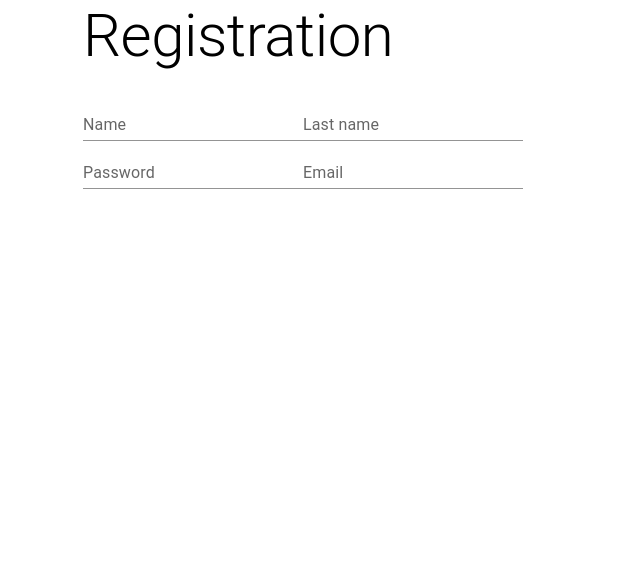
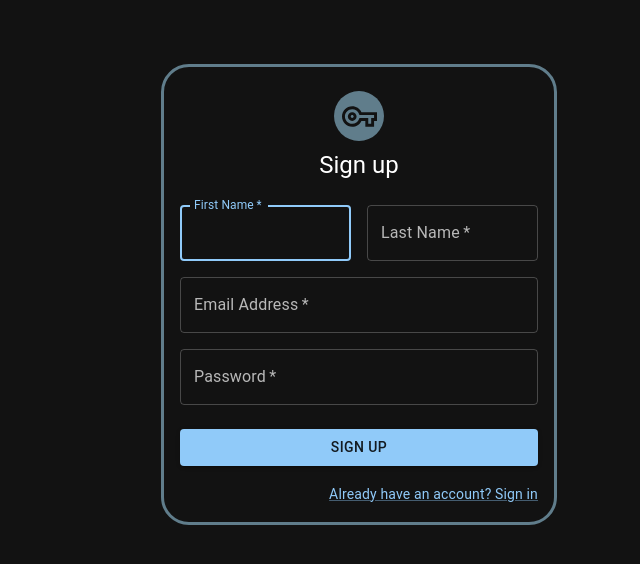
Before and after one commit to Narekmaralchyan/s-network, a React (Create React App) app: page /registration in a window 1280 px wide. Shown: the top 564 px of the page, without its empty margins (281-921 px from the left). Built offline with nearby package versions, Linux system fonts and the light colour scheme.

Commit message:
create sign up page

```diff
--- a/package.json
+++ b/package.json
@@ -5,6 +5,7 @@
   "dependencies": {
     "@emotion/react": "^11.10.5",
     "@emotion/styled": "^11.10.5",
+    "@mui/icons-material": "^5.11.0",
     "@mui/material": "^5.11.1",
     "@mui/styled-engine-sc": "^5.11.0",
     "@reduxjs/toolkit": "^1.9.1",
@@ -23,6 +24,7 @@
     "react-scripts": "5.0.1",
     "styled-components": "^5.3.6",
     "typescript": "^4.9.4",
+    "uuid": "^9.0.0",
     "web-vitals": "^2.1.4"
   },
   "scripts": {
@@ -50,6 +52,7 @@
     ]
   },
   "devDependencies": {
+    "@types/uuid": "^9.0.0",
     "@typescript-eslint/eslint-plugin": "^5.47.0",
     "@typescript-eslint/parser": "^5.47.0",
     "eslint": "^8.30.0",
--- /dev/null
+++ b/src/componenets/loading/index.tsx
@@ -0,0 +1,17 @@
+import * as React from 'react';
+
+import Backdrop from '@mui/material/Backdrop';
+import CircularProgress from '@mui/material/CircularProgress';
+
+export default function SimpleBackdrop() {
+    return (
+        <div>
+            <Backdrop
+                sx={{ color: 'white', zIndex: 100 }}
+                open={true}
+            >
+                <CircularProgress color="inherit" size="100px"/>
+            </Backdrop>
+        </div>
+    );
+}
--- a/src/features/current_user/currentUserSlice.ts
+++ b/src/features/current_user/currentUserSlice.ts
@@ -1,15 +1,31 @@
 import { createSlice } from '@reduxjs/toolkit';
 
-const initialState = {
+import { IState } from 'interfaces';
 
+const initialState:IState<string> = {
+    status: 'idle',
+    data: null
 };
 
 const currentUserSlice = createSlice({
     name: 'currentUser',
     initialState,
     reducers: {
+        setUserId: (state, action) => {
+            state.status = 'idle';
+            state.data = action.payload;
+        },
 
+        setLoading: (state) => {
+            state.status = 'loading';
+        },
+
+        setFail: (state) => {
+            state.status = 'fail';
+        }
     }
 });
 
+export const { setUserId, setLoading, setFail } = currentUserSlice.actions;
+
 export default currentUserSlice.reducer;
--- a/src/firebase/firebaseConfig.tsx
+++ b/src/firebase_configs/firebaseConfig.tsx
@@ -1,5 +1,6 @@
 import { initializeApp } from 'firebase/app';
 import { getDatabase, ref } from 'firebase/database';
+import '@firebase/auth';
 
 const index = {
     apiKey: 'AIzaSyA-JgZBc2ddF-01ffX8S8hv_i1gTk_u7Ps',
@@ -12,5 +13,5 @@ const index = {
 
 const app = initializeApp(index);
 
-const db = getDatabase();
-const starCountRef = ref(db, 'users/');
+export const db = getDatabase();
+export const starCountRef = ref(db, 'users/');
--- /dev/null
+++ b/src/interfaces/index.ts
@@ -0,0 +1,4 @@
+export interface IState<T> {
+    status: 'idle' | 'loading' | 'fail';
+    data: T | null
+}
--- a/src/pages/registration/index.tsx
+++ b/src/pages/registration/index.tsx
@@ -1,26 +1,134 @@
-import React, {FC} from 'react';
+import React, {FC, FormEvent} from 'react';
 
-import {Container, TextField, Typography} from '@mui/material';
+import {useAppDispatch, useAppSelector} from 'app/hooks';
+import { setLoading, setFail, setUserId } from '../../features/current_user/currentUserSlice';
 
-const Registration: FC = () => {
+import { setUser } from 'utils/setUser';
+
+import Avatar from '@mui/material/Avatar';
+import Button from '@mui/material/Button';
+import CssBaseline from '@mui/material/CssBaseline';
+import TextField from '@mui/material/TextField';
+import Link from '@mui/material/Link';
+import Grid from '@mui/material/Grid';
+import Box from '@mui/material/Box';
+import VpnKeyOutlinedIcon from '@mui/icons-material/VpnKeyOutlined';
+import Typography from '@mui/material/Typography';
+import Container from '@mui/material/Container';
+import { createTheme, ThemeProvider } from '@mui/material/styles';
+import SimpleBackdrop from 'componenets/loading';
+
+
+const theme = createTheme({
+    palette: {
+        mode: 'dark'
+    }
+});
+
+const SignUp: FC = () => {
+    const status = useAppSelector(state => state.currentUser.status);
+    const dispatch = useAppDispatch();
+
+    const submitRegistration = (event: FormEvent<HTMLFormElement>) => {
+        dispatch(setLoading());
+        setUser(event).then(userId => {
+            dispatch(setUserId(userId));
+        }).catch(err => {
+            dispatch(setFail());
+        });
+    };
+
     return (
-        <div className="registration-box">
-            <Container maxWidth="sm">
-                <form>
-                    <Typography variant="h2" gutterBottom>
-                        Registration
+        <ThemeProvider theme={theme}>
+            {status === 'loading' && <SimpleBackdrop />}
+            <Container component="main" maxWidth="xs">
+                <CssBaseline />
+                <Box
+                    sx={{
+                        marginTop: 8,
+                        display: 'flex',
+                        flexDirection: 'column',
+                        alignItems: 'center',
+                        border: 3,
+                        borderColor: '#607d8b',
+                        paddingLeft: 2,
+                        paddingRight: 2,
+                        paddingTop: 2,
+                        paddingBottom: 2,
+                        borderRadius: 7
+                    }}
+                >
+                    <Avatar sx={{ m: 1, bgcolor: '#607d8b', width: 50, height: 50 }}>
+                        <VpnKeyOutlinedIcon fontSize="large" />
+                    </Avatar>
+                    <Typography component="h1" variant="h5">
+                        Sign up
                     </Typography>
-
-                    <div className="inps">
-                        <TextField id="standard-basic" label="Name" variant="standard" />
-                        <TextField id="standard-basic" label="Last name" variant="standard" />
-                        <TextField id="standard-basic" label="Password" variant="standard" />
-                        <TextField id="standard-basic" label="Email" variant="standard" />
-                    </div>
-                </form>
+                    <Box onSubmit={submitRegistration} component="form" noValidate sx={{ mt: 3 }}>
+                        <Grid container spacing={2}>
+                            <Grid item xs={12} sm={6}>
+                                <TextField
+                                    autoComplete="given-name"
+                                    name="firstName"
+                                    required
+                                    fullWidth
+                                    id="firstName"
+                                    label="First Name"
+                                    autoFocus
+                                />
+                            </Grid>
+                            <Grid item xs={12} sm={6}>
+                                <TextField
+                                    required
+                                    fullWidth
+                                    id="lastName"
+                                    label="Last Name"
+                                    name="lastName"
+                                    autoComplete="family-name"
+                                />
+                            </Grid>
+                            <Grid item xs={12}>
+                                <TextField
+                                    required
+                                    fullWidth
+                                    id="email"
+                                    label="Email Address"
+                                    name="email"
+                                    autoComplete="email"
+                                />
+                            </Grid>
+                            <Grid item xs={12}>
+                                <TextField
+                                    required
+                                    fullWidth
+                                    name="password"
+                                    label="Password"
+                                    type="password"
+                                    id="password"
+                                    autoComplete="new-password"
+                                />
+                            </Grid>
+                        </Grid>
+                        <Button
+                            type="submit"
+                            fullWidth
+                            variant="contained"
+                            sx={{ mt: 3, mb: 2 }}
+                        >
+                            Sign Up
+                        </Button>
+                        <Grid container justifyContent="flex-end">
+                            <Grid item>
+                                <Link href="#" variant="body2">
+                                    Already have an account? Sign in
+                                </Link>
+                            </Grid>
+                        </Grid>
+                    </Box>
+                </Box>
             </Container>
-        </div>
+        </ThemeProvider>
     );
 };
 
-export default Registration;
+export default SignUp;
--- /dev/null
+++ b/src/utils/setUser.ts
@@ -0,0 +1,29 @@
+import {FormEvent} from 'react';
+import {createUserWithEmailAndPassword, getAuth} from '@firebase/auth';
+import {ref, set} from 'firebase/database';
+import {db} from 'firebase_configs/firebaseConfig';
+
+export const setUser = async (event: FormEvent<HTMLFormElement>) => {
+    event.preventDefault();
+
+    const auth = getAuth();
+    const formData = new FormData(event.currentTarget);
+
+    const formValue = {
+        email: formData.get('email'),
+        firstName: formData.get('firstName'),
+        lastName: formData.get('lastName'),
+        password: formData.get('password')
+    };
+
+    const regUser = await createUserWithEmailAndPassword(auth, formValue.email as string, formValue.password as string);
+    const postUser = await set(ref(db, regUser.user.uid), {
+            id: regUser.user.uid,
+            name: formValue.firstName,
+            lastName: formValue.lastName,
+            email: formValue.email,
+    });
+
+    return regUser.user.uid;
+
+};
```
Also changed, not shown: .eslintrc.json, 1 other file (tests, documents, lock files or other folders).
